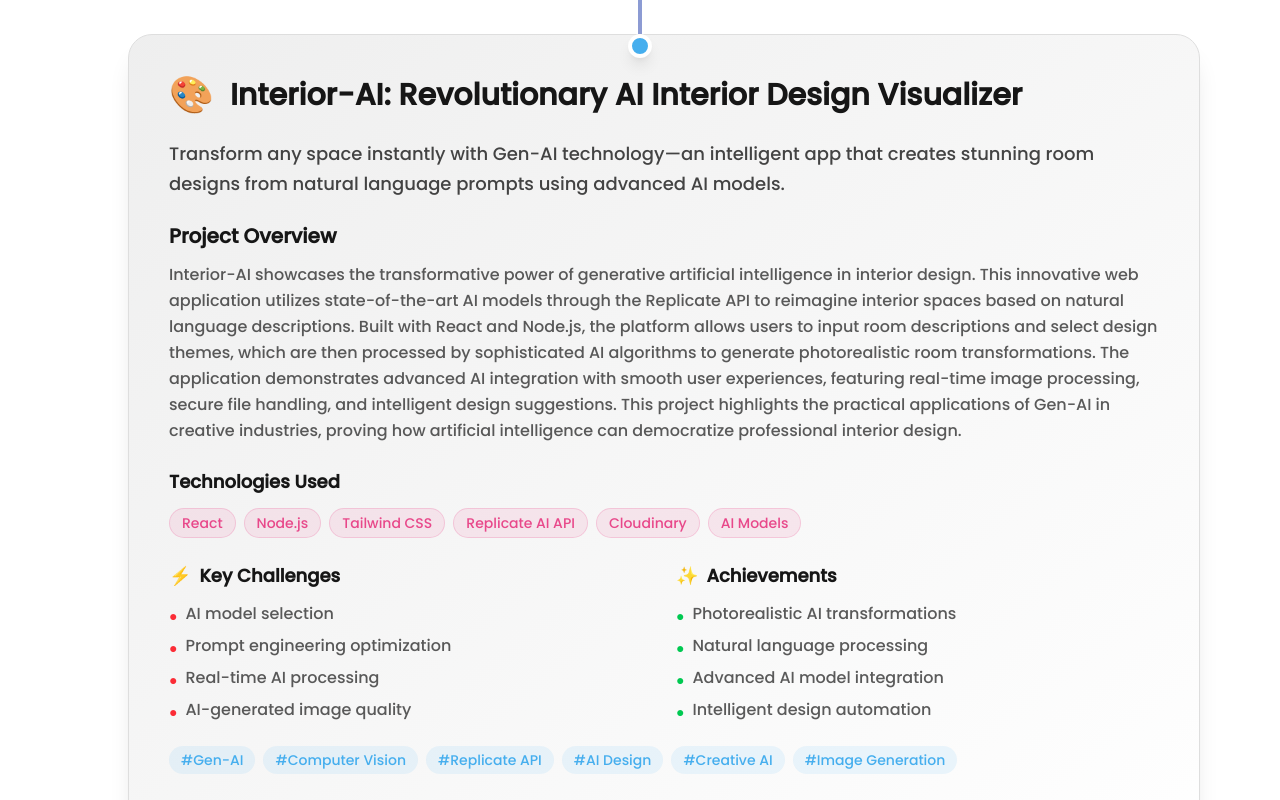
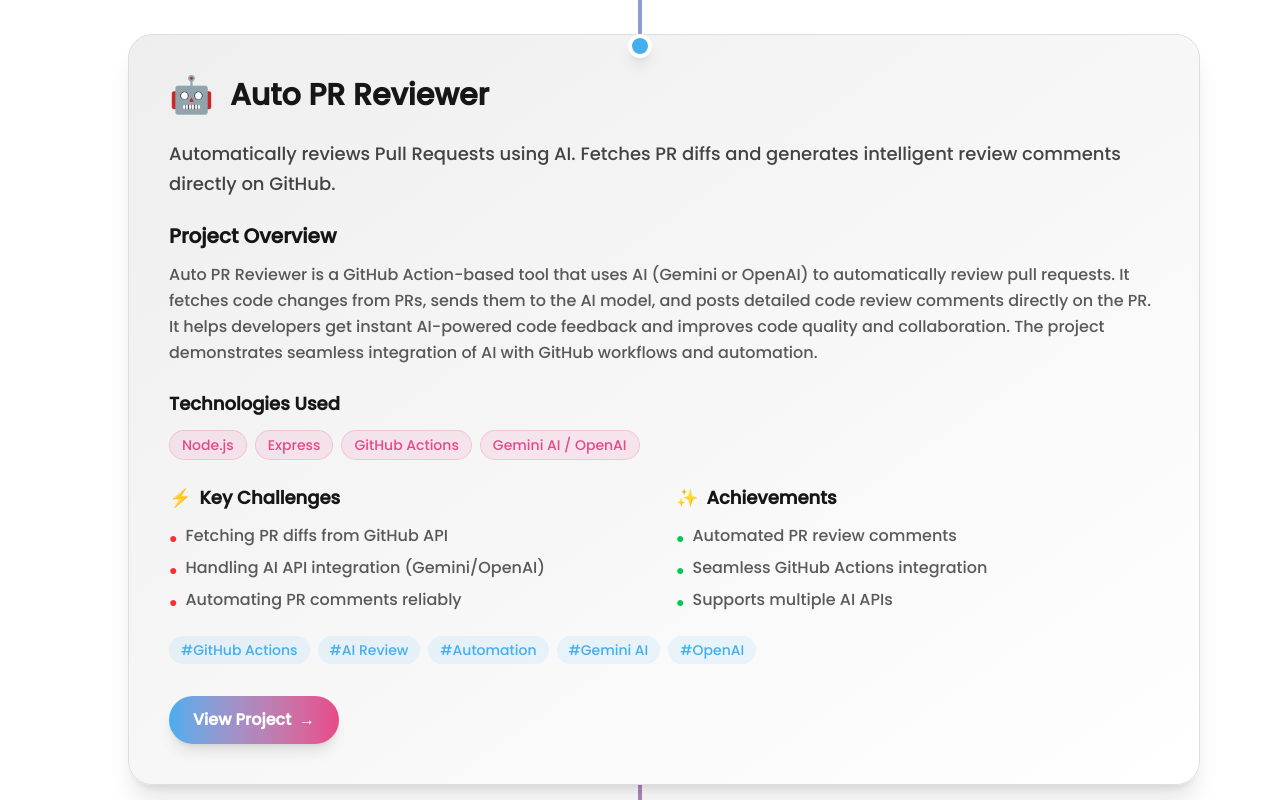
Before and after one commit to ikeshav26/_portfolio, a React (Vite) app: page /blog in a window 1280 px wide. Shown: the part 1340-2140 px from the top of the page. Built offline with nearby package versions, Linux system fonts and the light colour scheme; a web font is replaced by a local one.

Commit message:
✨ Project and blog changed

```diff
--- a/src/assets/assets.jsx
+++ b/src/assets/assets.jsx
@@ -15,7 +15,7 @@
   FaLinkedin,
   FaTwitter,
   FaInstagram,
-  FaHandshake
+  FaHandshake,
 } from "react-icons/fa";
 import { RiNextjsFill } from "react-icons/ri";
 import {
@@ -27,11 +27,9 @@
   SiMysql,
   SiExpress,
   SiGooglecloud,
-  SiStreamlit
+  SiStreamlit,
 } from "react-icons/si";
 import { VscVscode } from "react-icons/vsc";
-
-
 
 //about-page
 
@@ -220,35 +218,38 @@
     id: 1,
     title: "Internship Certificate",
     organization: "CodSoft",
-      description: "Professional internship experience showcasing practical skills in real-world projects and collaborative development.",
+    description:
+      "Professional internship experience showcasing practical skills in real-world projects and collaborative development.",
     icon: "🏢",
     gradient: "from-blue-500 to-purple-500",
     pdfUrl: "/internship.pdf",
     downloadName: "Keshav_Internship_Certificate.pdf",
-      hoverRotation: "-rotate-1"
+    hoverRotation: "-rotate-1",
   },
   {
     id: 2,
     title: "MERN Stack Development",
     organization: "Udemy",
-      description: "Certification covering full-stack web development with MongoDB, Express.js, React.js, and Node.js technologies.",
+    description:
+      "Certification covering full-stack web development with MongoDB, Express.js, React.js, and Node.js technologies.",
     icon: "⚡",
     gradient: "from-green-500 to-teal-500",
     pdfUrl: "/mernstack.pdf",
     downloadName: "Keshav_MERN_Stack_Certificate.pdf",
-      hoverRotation: "-rotate-1"
+    hoverRotation: "-rotate-1",
   },
   {
     id: 3,
     title: "Git & Version Control",
     organization: "Udemy",
-      description: "Course certification with comprehensive understanding of Git workflows, branching strategies, and collaborative development practices.",
+    description:
+      "Course certification with comprehensive understanding of Git workflows, branching strategies, and collaborative development practices.",
     icon: "🔧",
     gradient: "from-orange-500 to-red-500",
     pdfUrl: "/git.pdf",
     downloadName: "Keshav_Git_Certificate.pdf",
-      hoverRotation: "rotate-1"
-    }
+    hoverRotation: "rotate-1",
+  },
 ];
 
 export const reviews = [
@@ -258,7 +259,8 @@
     role: "Frontend Developer",
     avatar: "👩‍💻",
     rating: 5,
-    review: "Keshav's React skills are impressive! His clean code and attention to detail make him a pleasure to work with."
+    review:
+      "Keshav's React skills are impressive! His clean code and attention to detail make him a pleasure to work with.",
   },
   {
     id: 2,
@@ -266,7 +268,8 @@
     role: "Full Stack Developer",
     avatar: "👨‍💼",
     rating: 5,
-    review: "Excellent problem-solving abilities and quick learner. Keshav delivered our project ahead of schedule."
+    review:
+      "Excellent problem-solving abilities and quick learner. Keshav delivered our project ahead of schedule.",
   },
   {
     id: 3,
@@ -274,7 +277,8 @@
     role: "UX Designer",
     avatar: "👩‍🎨",
     rating: 5,
-    review: "Great collaboration skills! Keshav perfectly implemented our design vision with smooth animations."
+    review:
+      "Great collaboration skills! Keshav perfectly implemented our design vision with smooth animations.",
   },
   {
     id: 4,
@@ -282,7 +286,8 @@
     role: "Mern Stack Developer",
     avatar: "👨‍💻",
     rating: 5,
-    review: "Reliable and communicative. Keshav's full-stack expertise helped us build a robust application."
+    review:
+      "Reliable and communicative. Keshav's full-stack expertise helped us build a robust application.",
   },
   {
     id: 5,
@@ -290,46 +295,45 @@
     role: "Backend Developer",
     avatar: "👩‍💻",
     rating: 5,
-    review: "Impressed by Keshav's Node.js and MongoDB skills. His API development is clean and efficient."
-  }
+    review:
+      "Impressed by Keshav's Node.js and MongoDB skills. His API development is clean and efficient.",
+  },
 ];
-
-
 
 //project-page
 
 export const projects = [
   {
     id: 1,
-      title: "Fit-AI",
+    title: "Auto PR Reviewer",
     description:
-        "An intelligent health diagnostic system that analyzes symptoms and provides disease detection with detailed descriptions. Built with machine learning algorithms for accurate health predictions.",
+      "An intelligent GitHub Actions-powered tool that leverages AI to automatically review pull requests, analyze code quality, and provide detailed feedback.",
     longDescription:
-        "Fit-AI is a comprehensive health diagnostic platform that leverages machine learning to analyze user symptoms and provide accurate disease predictions. The system includes detailed disease descriptions, treatment recommendations, and health insights powered by advanced AI algorithms.",
+      "Auto PR Reviewer is a sophisticated automation tool that revolutionizes the code review process using artificial intelligence. Built as a GitHub Action, it seamlessly integrates into development workflows to provide instant, intelligent code analysis. The system automatically fetches pull request diffs, processes them through advanced AI models (Gemini or OpenAI), and generates comprehensive review comments directly on the PR. This tool significantly reduces manual review time while maintaining high code quality standards. It features smart diff analysis, contextual code suggestions, security vulnerability detection, performance optimization recommendations, and automated commenting system. The AI reviewer understands various programming languages and coding patterns, making it an invaluable asset for development teams looking to enhance their code quality and streamline their review processes.",
     category: "ai",
-      type: "Team Project",
+    type: "Personal Project",
     techStack: [
-        { name: "Python", icon: <FaPython color="#3776AB" /> },
-        { name: "Jupyter", icon: <SiJupyter color="#F37626" /> },
-        {
-          name: "Flask",
-          icon: <FaFlask className="color-base-content" />,
-        },
-        { name: "Streamlit", icon: <SiStreamlit color="#FF4B4B" /> },
+      { name: "Node.js", icon: <FaNodeJs color="#3C873A" /> },
+      { name: "Express", icon: <SiExpress className="color-base-content" /> },
+      { name: "GitHub Actions", icon: <FaGithub className="color-base-content" /> },
+      { name: "Gemini AI", icon: <SiGooglecloud color="#4285F4" /> },
+      { name: "OpenAI", icon: <SiOpenai color="#412991" /> },
     ],
     features: [
-        "Symptom Analysis & Disease Detection",
-        "ML-powered Health Predictions",
-        "Detailed Disease Descriptions",
-        "Interactive Health Dashboard",
-        "Treatment Recommendations",
+      "Automated AI-Powered PR Reviews",
+      "Smart Code Quality Analysis",
+      "Security Vulnerability Detection",
+      "Performance Optimization Suggestions",
+      "Multi-Language Support",
+      "GitHub Actions Workflow Integration",
+      "Contextual Feedback Generation",
+      "Intelligent Diff Processing",
     ],
-      github: "https://github.com/ikeshav26/disease-detector",
-      live: "https://fit-ai.mannu.live",
-      image:
-        "https://images.unsplash.com/photo-1559757148-5c350d0d3c56?w=600&h=400&fit=crop",
+    github: "https://github.com/ikeshav26/auto_pr_reviewer",
+    live: "https://github.com/ikeshav26/auto_pr_reviewer",
+    image: "https://images.unsplash.com/photo-1556075798-4825dfaaf498?w=600&h=400&fit=crop&q=80",
     status: "Completed",
-      teamSize: "6 Members",
+    teamSize: "Solo",
   },
   {
     id: 2,
@@ -361,7 +365,7 @@
     ],
     github: "https://github.com/ikeshav26/elevatecv-ai",
     live: "https://elevatecv-ai.ikeshav.tech",
-      image:"/elevateCV.png",
+    image: "/elevateCV.png",
     status: "Completed",
     teamSize: "Solo",
   },
@@ -400,43 +404,41 @@
   },
   {
     id: 4,
-      title: "InteriorAI-Interior Designer",
+    title: "Fit-AI",
     description:
-        "InteriorAI lets users create interior designs from text prompts and explore images shared by others. Enter your design idea and get realistic AI-generated visuals for inspiration or planning.",
+      "An intelligent health diagnostic system that analyzes symptoms and provides disease detection with detailed descriptions. Built with machine learning algorithms for accurate health predictions.",
     longDescription:
-        "InteriorAI is an AI-powered web app that lets users generate interior design images from text prompts describing their ideal style, colors, or room type. Users simply enter their design ideas and receive realistic, AI-generated visuals matching their vision. They can also browse an Explore page to discover designs shared by others for inspiration. It’s a creative tool for homeowners, designers, and anyone imagining new spaces.",
-      category: "fullstack",
-      type: "Personal Project",
+      "Fit-AI is a comprehensive health diagnostic platform that leverages machine learning to analyze user symptoms and provide accurate disease predictions. The system includes detailed disease descriptions, treatment recommendations, and health insights powered by advanced AI algorithms.",
+    category: "ai",
+    type: "Team Project",
     techStack: [
-        { name: "React", icon: <FaReact color="#61DAFB" /> },
-        { name: "Node.js", icon: <FaNodeJs color="#3C873A" /> },
+      { name: "Python", icon: <FaPython color="#3776AB" /> },
+      { name: "Jupyter", icon: <SiJupyter color="#F37626" /> },
       {
-          name: "Express",
-          icon: <SiExpress className="color-base-content" />,
+        name: "Flask",
+        icon: <FaFlask className="color-base-content" />,
       },
-        { name: "MongoDB", icon: <SiMongodb color="#47A248" /> },
-        { name: "TailwindCSS", icon: <SiTailwindcss color="#38BDF8" /> },
+      { name: "Streamlit", icon: <SiStreamlit color="#FF4B4B" /> },
     ],
     features: [
-        "Text-to-Image Interior Design",
-        "Explore Shared Designs",
-        "User-Friendly Interface",
-        "Responsive Design",
-        "Realistic AI-Generated Visuals",
+      "Symptom Analysis & Disease Detection",
+      "ML-powered Health Predictions",
+      "Detailed Disease Descriptions",
+      "Interactive Health Dashboard",
+      "Treatment Recommendations",
     ],
-      github: "https://github.com/ikeshav26/ai-interior-design-generator",
-      live: "https://designer.ikeshav.tech",
-      image: "/InteriorAi.png",
+    github: "https://github.com/ikeshav26/disease-detector",
+    live: "https://fit-ai.mannu.live",
+    image:
+      "https://images.unsplash.com/photo-1559757148-5c350d0d3c56?w=600&h=400&fit=crop",
     status: "Completed",
-      teamSize: "Solo",
-    },
-
+    teamSize: "6 Members",
+  }
 ];
-
 
 //blog-page
 
-export  const blogPosts = [
+export const blogPosts = [
   {
     id: 1,
     title: "ElevateCV-AI: AI-Powered Resume, Letter & Interview Generator",
@@ -477,45 +479,35 @@
       "Seamless Gen-AI integration",
       "Professional document creation",
     ],
-},{
+  },
+  {
   id: 2,
-  title: "Interior-AI: Revolutionary AI Interior Design Visualizer",
+  title: "Auto PR Reviewer",
   excerpt:
-    "Transform any space instantly with Gen-AI technology—an intelligent app that creates stunning room designs from natural language prompts using advanced AI models.",
+    "Automatically reviews Pull Requests using AI. Fetches PR diffs and generates intelligent review comments directly on GitHub.",
   fullDescription:
-    "Interior-AI showcases the transformative power of generative artificial intelligence in interior design. This innovative web application utilizes state-of-the-art AI models through the Replicate API to reimagine interior spaces based on natural language descriptions. Built with React and Node.js, the platform allows users to input room descriptions and select design themes, which are then processed by sophisticated AI algorithms to generate photorealistic room transformations. The application demonstrates advanced AI integration with smooth user experiences, featuring real-time image processing, secure file handling, and intelligent design suggestions. This project highlights the practical applications of Gen-AI in creative industries, proving how artificial intelligence can democratize professional interior design.",
-  date: "2025-05-02",
-  readTime: "7 min read",
-  image: "🎨",
-  tags: [
-    "Gen-AI",
-    "Computer Vision",
-    "Replicate API",
-    "AI Design",
-    "Creative AI",
-    "Image Generation",
-  ],
-  techStack: [
-    "React",
-    "Node.js",
-    "Tailwind CSS",
-    "Replicate AI API",
-    "Cloudinary",
-    "AI Models",
-  ],
+    "Auto PR Reviewer is a GitHub Action-based tool that uses AI (Gemini or OpenAI) to automatically review pull requests. It fetches code changes from PRs, sends them to the AI model, and posts detailed code review comments directly on the PR. It helps developers get instant AI-powered code feedback and improves code quality and collaboration. The project demonstrates seamless integration of AI with GitHub workflows and automation.",
+  date: "2025-08-15",
+  readTime: "5 min read",
+  image: "🤖",
+  tags: ["GitHub Actions", "AI Review", "Automation", "Gemini AI", "OpenAI"],
+  techStack: ["Node.js", "Express", "GitHub Actions", "Gemini AI / OpenAI"],
   challenges: [
-    "AI model selection",
-    "Prompt engineering optimization",
-    "Real-time AI processing",
-    "AI-generated image quality",
+    "Fetching PR diffs from GitHub API",
+    "Handling AI API integration (Gemini/OpenAI)",
+    "Automating PR comments reliably",
   ],
   achievements: [
-    "Photorealistic AI transformations",
-    "Natural language processing",
-    "Advanced AI model integration",
-    "Intelligent design automation",
+    "Automated PR review comments",
+    "Seamless GitHub Actions integration",
+    "Supports multiple AI APIs",
   ],
-},{
+  github: "https://github.com/ikeshav26/auto-pr_reviewer",
+  live: "https://github.com/ikeshav26/auto-pr_reviewer",
+  status: "Completed",
+  teamSize: "Solo",
+},
+  {
     id: 3,
     title: "BitBlog: A Full-Stack Blog Platform with Auth & Admin Panel",
     excerpt:
@@ -532,11 +524,7 @@
       "Token security implementation",
       "Post management UI",
     ],
-      achievements: [
-        "Admin dashboard",
-        "Rich-text editor",
-        "JWT authentication",
-      ],
+    achievements: ["Admin dashboard", "Rich-text editor", "JWT authentication"],
   },
   {
     id: 4,
@@ -577,72 +565,72 @@
       "Advanced ML model deployment",
       "Collaborative AI development",
     ],
-    }
+  },
 ];
-
 
 //contact-page
 
-export    const contactInfo = [
+export const contactInfo = [
   {
     icon: <FaEnvelope />,
     title: "Email",
     value: import.meta.env.VITE_EMAIL_TO || "keshavgilhotra4@gmail.com",
-      link: `mailto:${import.meta.env.VITE_EMAIL_TO || "keshavgilhotra4@gmail.com"}`,
-      color: "text-blue-500"
+    link: `mailto:${
+      import.meta.env.VITE_EMAIL_TO || "keshavgilhotra4@gmail.com"
+    }`,
+    color: "text-blue-500",
   },
   {
     icon: <FaMapMarkerAlt />,
     title: "Location",
     value: "India",
     link: "#",
-      color: "text-red-500"
-    }
+    color: "text-red-500",
+  },
 ];
 
-
-export  const socialLinks = [
+export const socialLinks = [
   {
     icon: <FaGithub />,
     name: "GitHub",
     url: "https://github.com/ikeshav26",
-      color: "hover:text-gray-800 dark:hover:text-gray-200"
+    color: "hover:text-gray-800 dark:hover:text-gray-200",
   },
   {
     icon: <FaLinkedin />,
     name: "LinkedIn",
     url: "https://www.linkedin.com/in/keshav-gilhotra-615654372?utm_source=share&utm_campaign=share_via&utm_content=profile&utm_medium=android_app",
-      color: "hover:text-blue-600"
+    color: "hover:text-blue-600",
   },
   {
     icon: <FaTwitter />,
     name: "Twitter",
     url: "https://x.com/KeshavGilh5995",
-      color: "hover:text-blue-400"
+    color: "hover:text-blue-400",
   },
   {
     icon: <FaInstagram />,
     name: "Instagram",
     url: "https://www.instagram.com/keshav_gilhotra_/?hl=en",
-      color: "hover:text-pink-500"
-    }
+    color: "hover:text-pink-500",
+  },
 ];
 
-
-export   const collaborationTypes = [
+export const collaborationTypes = [
   {
     icon: <FaRocket />,
     title: "Full Stack Projects",
-      description: "MERN stack web applications and modern web solutions"
+    description: "MERN stack web applications and modern web solutions",
   },
   {
     icon: <FaHandshake />,
     title: "Open Source",
-      description: "Contributing to open source projects and community initiatives"
+    description:
+      "Contributing to open source projects and community initiatives",
   },
   {
     icon: <FaHeart />,
     title: "Learning Together",
-      description: "Knowledge sharing and collaborative learning experiences"
-    }
+    description: "Knowledge sharing and collaborative learning experiences",
+  },
 ];
```
Lines whose indentation alone changed are shown as unchanged.
